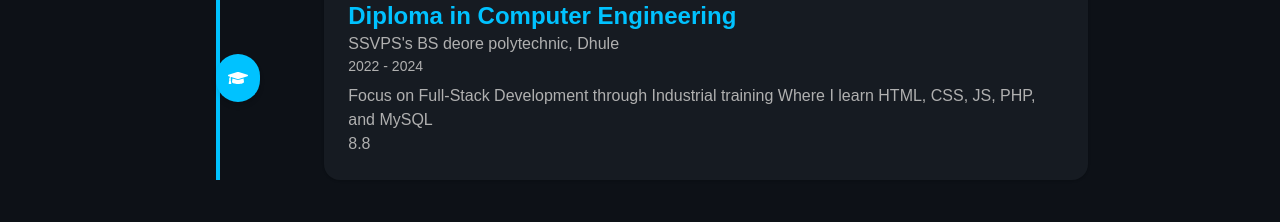
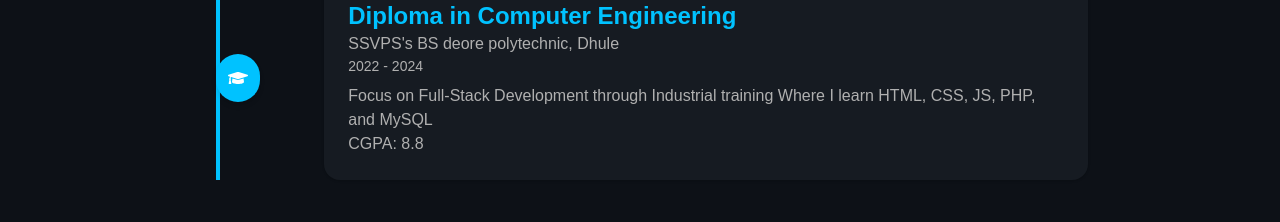
Before and after one commit to Malik-AK47/portfolio, a React (Vite) app: page / in a window 1280 px wide. Shown: the part 1980-2202 px from the top of the page. Built offline with nearby package versions, Linux system fonts and the light colour scheme.

Commit message:
Fix CGPA formatting in Education component

```diff
--- a/src/components/Education.jsx
+++ b/src/components/Education.jsx
@@ -14,7 +14,7 @@ function Education() {
       college: "SSVPS's BS deore polytechnic, Dhule",
       year: "2022 - 2024",
       description: "Focus on Full-Stack Development through Industrial training Where I learn HTML, CSS, JS, PHP, and MySQL",
-      CGPA: "8.8",
+      CGPA: "CGPA: 8.8",
     },
   ];
 
```
